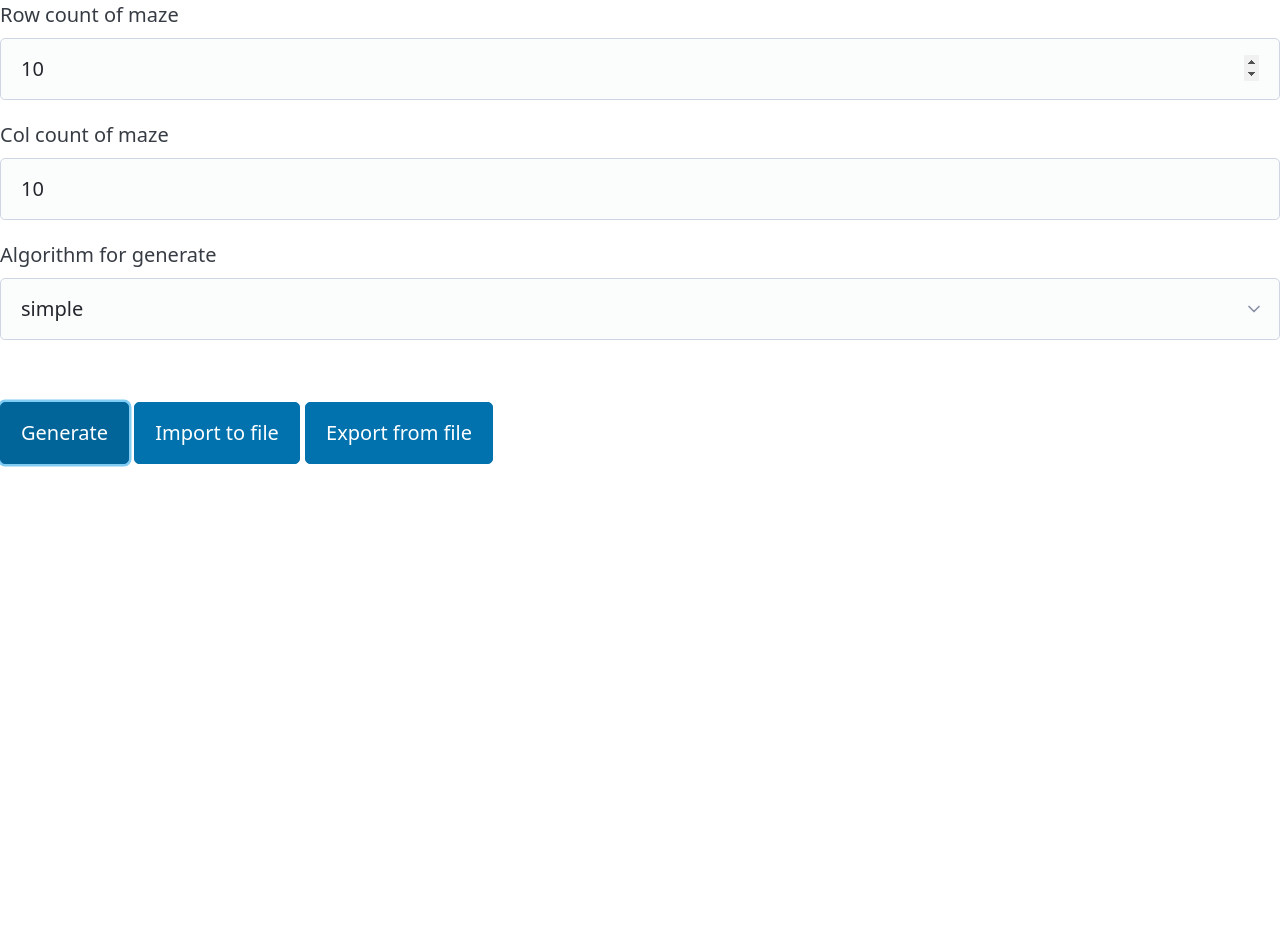
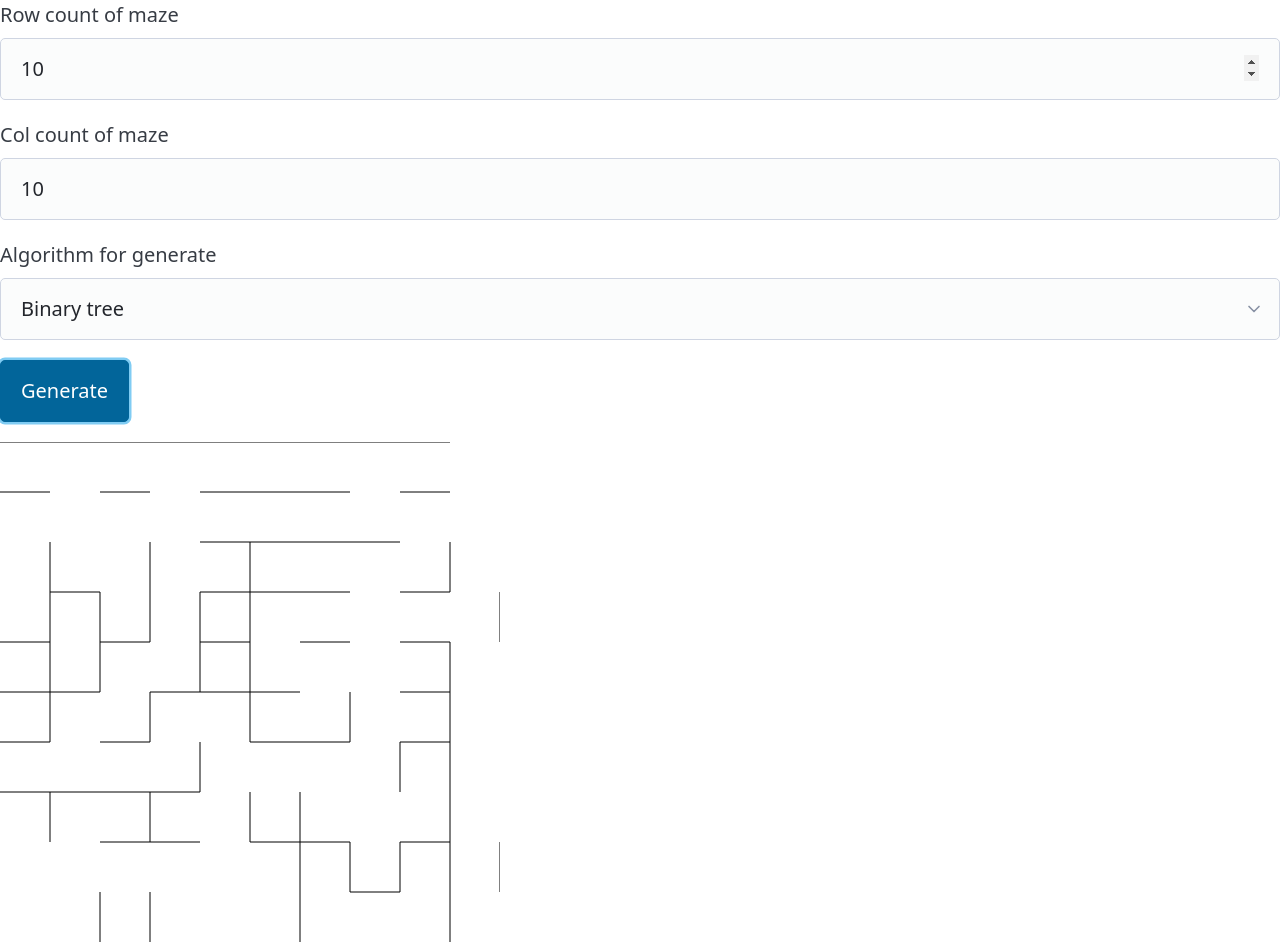
Before and after one commit to nifle3/jsMazeGenerator, a website with bundled scripts: page index.html in a window 1280 px wide. Both pictures are taken after a click on the button "Generate". Before the commit the page ends 800 px from the top, so only its background shows below. Built offline with nearby package versions, Linux system fonts and the light colour scheme.

Commit message:
add: simple binary tree algorithm

```diff
--- a/index.html
+++ b/index.html
@@ -7,23 +7,28 @@
           rel="stylesheet"
           href="https://cdn.jsdelivr.net/npm/@picocss/pico@2/css/pico.min.css"
         >
+        <style>
+            .canvas-maze {
+                background-color: white;
+                display: block;
+                margin-top: 1rem;
+            }
+        </style>
     </head>
     <body>
         <div>
             <label for="rowcount">Row count of maze</label>
-            <input type="number" id="rowcount" min="3" max="100" value="10"/>
+            <input type="number" id="rowcount" min="3" max="20" value="10"/>
         </div>
         <div>
             <label for="colcount">Col count of maze</label>
-            <input type="number" id="colcount" min="3" max="100" value="10"/>
+            <input type="number" id="colcount" min="3" max="20" value="10"/>
         </div>
         <div>
             <label for="algo-select">Algorithm for generate</label>
             <select id="algo-select"></select>
         </div>
         <button id="generate-button">Generate</button>
-        <button id="import-button">Import to file</button>
-        <button id="export-button">Export from file</button>
-        <canvas id="canvas-maze"></canvas>
+        <canvas id="canvas-maze" class="canvas-maze" width="0" height="0"></canvas>
     </body>
 </html>
--- a/src/index.ts
+++ b/src/index.ts
@@ -1,4 +1,4 @@
-import { MazeField } from "./maze.ts";
+import { MazeField, PossibleWay } from "./maze.ts";
 import { generators } from "./mazeGenerator.ts";
 
 function getObjectBySelector<T extends HTMLElement>(selector: string): T {
@@ -19,38 +19,85 @@ function onClickGenerateButton(event): void {
   const colCount = colCountInput.value as unknown as number;
   const selectOption = algoSelect.value;
 
+  if (rowCount < 3 || rowCount > 20 || colCount < 3 || rowCount > 20) {
+    throw new Error("Min value of row count and col count is 3. Max value is 20");
+  }
+
   console.debug("rowCount, colCount algoName", rowCount, colCount, selectOption);
 
-  const generataor = generators[selectOption];
-  if (!generataor) {
+  const generator = generators[selectOption];
+  if (!generator) {
     throw new Error("Invlaid generator name");
   }
 
   printOnCanvas(
-    saveField(
-      generataor(rowCount, colCount)
-    )
+      generator(rowCount, colCount),
+      rowCount, colCount
   );
 
   return;
 }
 
-function saveField(mazeField: MazeField): MazeField {
-  field = mazeField;
-  return mazeField;
+function printOnCanvas(field: MazeField, col: number, row: number): void {
+  console.debug("Start paint");
+
+  const width = (widthPerCol * col);
+  const height = (heightPerRow * row);
+  mazeCanvas.width = width;
+  mazeCanvas.height = height;
+
+  console.debug("set canvas shape width: ", width, "height", height);
+
+  for (let i = 0; i < field.length; i++) {
+    for (let j = 0; j < field[i].length; j++) {
+      const xStartCell = j * widthPerCol;
+      const yStartCell = i * heightPerRow;
+
+      const rightUpperAngleX = xStartCell + widthPerCol;
+      const rightUpperAngleY = yStartCell;
+      const rightDownAngleX = xStartCell + widthPerCol;
+      const rightDownAngleY = yStartCell + heightPerRow;
+
+      if (j+1 < field[i].length && field[i][j+1] != PossibleWay.TOP) {
+        drawLine(xStartCell, yStartCell, rightUpperAngleX, rightUpperAngleY);
+      }
+
+      if (i - 1 > 0 && field[i-1][j] != PossibleWay.RIGHT) {
+        drawLine(rightUpperAngleX, rightUpperAngleY, rightDownAngleX, rightDownAngleY);
+      }
+    }
+  }
+
+    console.debug("Stop paint");
 }
 
-function printOnCanvas(field: MazeField): void {
+function drawStart() {
 
 }
 
-let field: MazeField | undefined = undefined;
+function drawEnd() {
+
+}
+
+function drawLine(xFrom: number, yFrom: number, xTo: number, yTo: number): void {
+  console.debug(`from (${xFrom}, ${yFrom}), to (${xTo}, ${yTo})`)
+
+  context?.beginPath();
+
+  context?.moveTo(xFrom, yFrom);
+  context?.lineTo(xTo, yTo);
+  context?.stroke();
+
+  context?.closePath();
+}
+
+const heightPerRow = 50;
+const widthPerCol = 50;
+
 const rowCountInput = getObjectBySelector<HTMLInputElement>("#rowcount");
 const colCountInput = getObjectBySelector<HTMLInputElement>("#colcount");
 const algoSelect = getObjectBySelector<HTMLSelectElement>("#algo-select");
 const generateButton = getObjectBySelector<HTMLButtonElement>("#generate-button");
-const importButton = getObjectBySelector<HTMLButtonElement>("#import-button");
-const exportButton = getObjectBySelector<HTMLButtonElement>("#export-button");
 const mazeCanvas = getObjectBySelector<HTMLCanvasElement>("#canvas-maze");
 const context = mazeCanvas.getContext("2d");
 if (!context) {
--- a/src/maze.ts
+++ b/src/maze.ts
@@ -1,2 +1,12 @@
-export type MazeField = boolean[][];
+export enum PossibleWay {
+  NONE, RIGHT, TOP
+}
+
+export type MazeField = PossibleWay[][];
 export type GeneratorFunc = (rowCount: number, colCount: number) => MazeField;
+
+export function createMazeField(row: number, col: number): MazeField {
+  return Array.from({ length: row }, () =>
+    Array.from({ length: col }, (): PossibleWay => PossibleWay.NONE)
+  );
+}
--- a/src/mazeGenerator.ts
+++ b/src/mazeGenerator.ts
@@ -1,10 +1,36 @@
-import type { MazeField, GeneratorFunc } from "./maze.ts";
+import { type MazeField, type GeneratorFunc, createMazeField, PossibleWay } from "./maze.ts";
+import { getRandomNumber } from "./utils.ts";
 
 export const generators: Record<string, GeneratorFunc> = {
-  "simple": SimpleGenerator,
+  "Binary tree": binaryTreeAlgorithm,
 };
 
-function SimpleGenerator(): MazeField {
+function binaryTreeAlgorithm(row: number, col: number): MazeField {
+  console.debug("Binary tree algorithm start");
+  const field = createMazeField(row, col);
 
-  return [[]];
+  for (let i = 0; i < field.length; i++) {
+    for (let j = 0; j < field[i].length; j++) {
+      let possibleWay: PossibleWay[] = [];
+
+      if (i > 0) {
+        possibleWay.push(PossibleWay.TOP);
+      }
+
+      if (j < field[i].length) {
+        possibleWay.push(PossibleWay.RIGHT)
+      }
+
+      if (possibleWay.length == 0) {
+        continue;
+      }
+
+      const wayToDestroyWall = possibleWay[getRandomNumber(possibleWay.length)];
+      field[i][j] = wayToDestroyWall;
+    }
+  }
+
+  console.debug("Field", field);
+
+  return field;
 }
--- /dev/null
+++ b/src/utils.ts
@@ -0,0 +1,3 @@
+export function getRandomNumber(max: number): number {
+  return Math.floor(Math.random() * max);
+}
```
